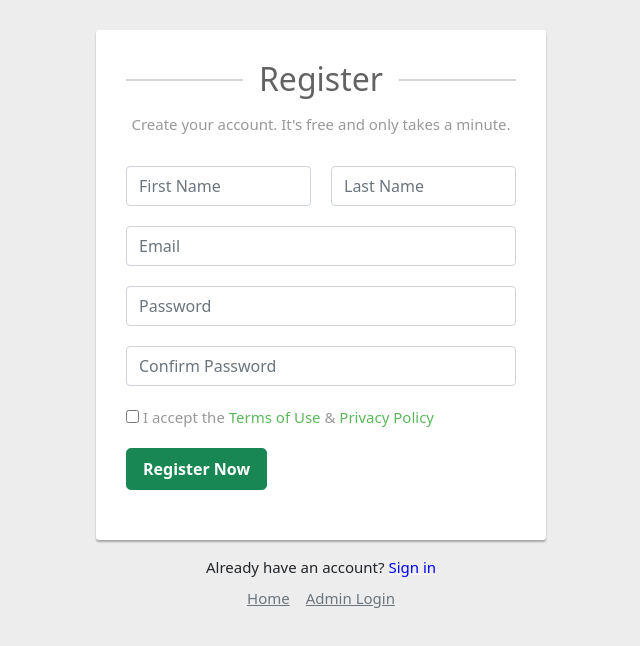
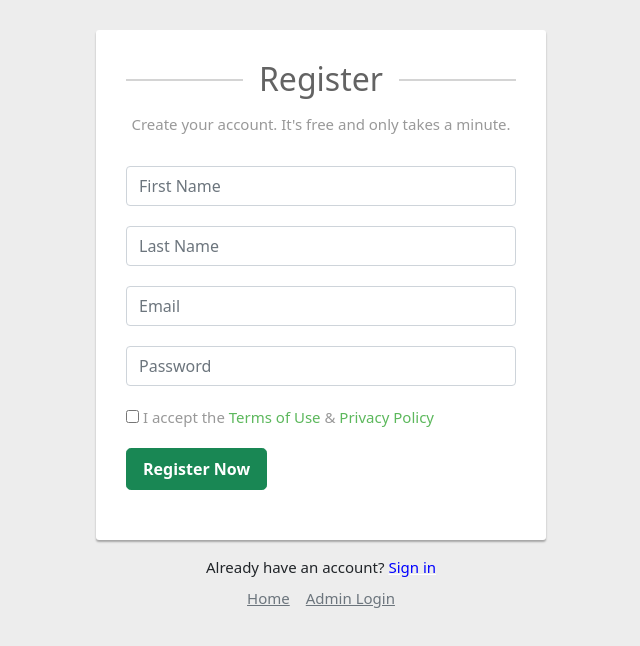
Before and after one commit to SwapnilKotkar/hotDeals-react-project, a React (Create React App) app: page /signup in a window 1280 px wide. Shown: the top 646 px of the page, without its empty margins (319-959 px from the left). Built offline with nearby package versions, Linux system fonts and the light colour scheme.

Commit message:
4th commit

```diff
--- a/package.json
+++ b/package.json
@@ -11,6 +11,7 @@
     "font-awesome": "^4.7.0",
     "react": "^17.0.2",
     "react-dom": "^17.0.2",
+    "react-hook-form": "^6.14.2",
     "react-icons": "^4.3.1",
     "react-router-dom": "^6.0.2",
     "react-scripts": "4.0.3",
--- a/src/components/Forms/SignUpPage.jsx
+++ b/src/components/Forms/SignUpPage.jsx
@@ -1,38 +1,53 @@
 import {NavLink} from "react-router-dom";
-import useForm from './useForm';
-import validate from './ValidateInfo';
+// import useForm from './useForm';
+import React, {useState} from 'react';
+import { useForm } from "react-hook-form";
 
+let SignUpPage = () => {
+    let link = "";
 
+    const [values, setValues]= useState({
+        firstName:"",
+        lastName:"",
+        email:"",
+        password:""
+    });
 
-let SignUpPage = ({submitForm}) => {
-    const { handleChange, handleSubmit, values, errors } = useForm(
-        submitForm,
-        validate
-      );
+    const [record, setRecord]=useState([]);
 
-    let link = "";
+    const handleChange = (event) => {
+        const {name, value} = event.target;
+
+        setValues({...values, [name]:value});
+    }
+
+    const { register, handleSubmit, errors } = useForm();
+    const onSubmit = () => {
+        setRecord([...record, values]);
+    };
+
 
     return(
         <>
             <div className="signup-form">
-                <form onSubmit={handleSubmit} noValidate>
+                <form onSubmit={handleSubmit(onSubmit)} noValidate>
                 <h2>Register</h2>
                 <p className="hint-text">Create your account. It's free and only takes a minute.</p>
-                <div className="form-group">
-                    <div className="row">
-                        <div className="col"><input type="text" className="form-control" name="firstName" placeholder="First Name" value={values.firstName} onChange={handleChange} />{errors.firstName && <p>{errors.firstName}</p>}
-                         </div>
-                        <div className="col"><input type="text" className="form-control" name="lastName" placeholder="Last Name" value={values.lastName} onChange={handleChange}  /> {errors.lastName && <p>{errors.lastName}</p>}  </div>
-                    </div>
+                 <div className="form-group">
+                    <input type="text" className="form-control" name="firstName" placeholder="First Name" ref={register({ required: "first name is required" })} value={values.firstName} onChange={handleChange} />
+                    <p className="warning">{errors.firstName?.message}</p>
                 </div>
                 <div className="form-group">
-                    <input type="email" className="form-control" name="email" placeholder="Email" value={values.email} onChange={handleChange}  /> {errors.email && <p>{errors.email}</p>}
+                <input type="text" className="form-control" name="lastName" placeholder="Last Name" ref={register({ required: "last name is required" })} value={values.lastName} onChange={handleChange} />
+                <p className="warning">{errors.lastName?.message}</p>
                 </div>
                 <div className="form-group">
-                    <input type="password" className="form-control" name="password1" placeholder="Password" value={values.password1} onChange={handleChange}  /> {errors.password1 && <p>{errors.password1}</p>}
+                    <input type="email" className="form-control" name="email" placeholder="Email" ref={register({ required: "Email is required", pattern: { value: /\S+@\S+\.\S+/i, message: "This is not a valid email" }})} value={values.email} onChange={handleChange} />
+                    <p className="warning">{errors.email?.message}</p>
                 </div>
                 <div className="form-group">
-                    <input type="password" className="form-control" name="password2" placeholder="Confirm Password" value={values.password2} onChange={handleChange}  /> {errors.password2 && <p>{errors.password2}</p>}
+                    <input type="password" className="form-control" name="password" placeholder="Password" ref={register({ required: "Password is required", minLength: {value: 4, message: "Password must be more than 4 characters" }, maxLength: { value: 10, message: "Password cannot exceed more than 10 characters" }})} value={values.password} onChange={handleChange} />
+                    <p className="warning">{errors.password?.message}</p>
                 </div>
                 <div className="form-group">
                     <label className="form-check-label"><input type="checkbox" required /> I accept the <a href={link}>Terms of Use</a> &amp; <a href={link}>Privacy Policy</a></label>
@@ -43,8 +58,8 @@ let SignUpPage = ({submitForm}) => {
                 </form>
                 <div className="text-center mt-3">Already have an account? <NavLink to="/login"><span style={{color:"blue" }} >Sign in</span></NavLink></div>
                 <div className="container-sm d-flex justify-content-center">
-                        <NavLink to="/" className="nav-link p-2 text-muted">Home</NavLink>
-                        <NavLink to="/adminlogin" className="nav-link p-2 text-muted">Admin Login</NavLink>
+                    <NavLink to="/" className="nav-link p-2 text-muted">Home</NavLink>
+                    <NavLink to="/adminlogin" className="nav-link p-2 text-muted">Admin Login</NavLink>
                 </div>
             </div>
         </>
--- a/src/index.css
+++ b/src/index.css
@@ -43,6 +43,9 @@ code {
  .footer_container .footer_copyright{
    margin-bottom: 0px !important;
  }
+.warning{
+  color: red;
+}
 
  .login-form {
   width: 340px;
```
Also changed, not shown: 1 other file (tests, documents, lock files or other folders).
